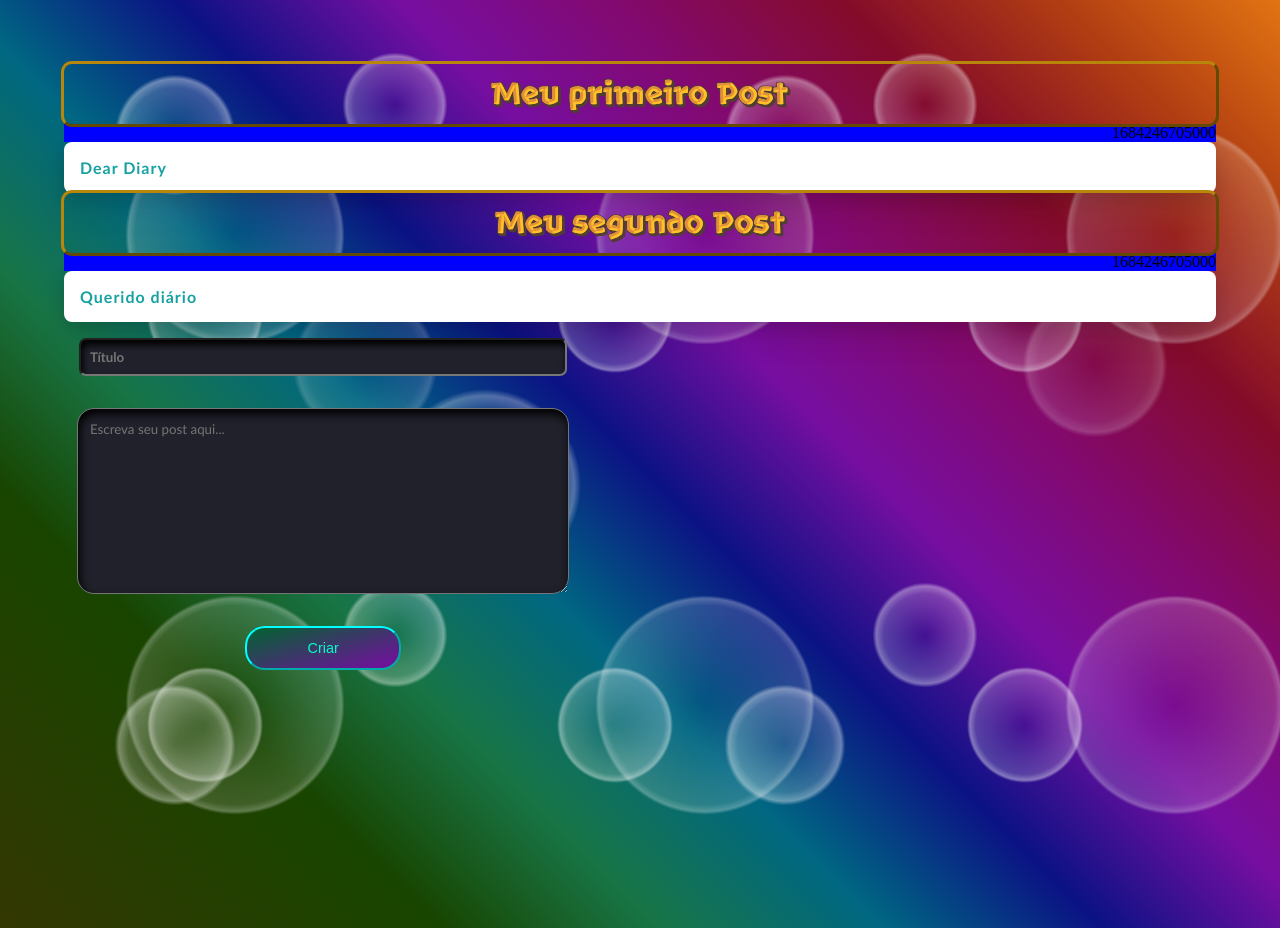
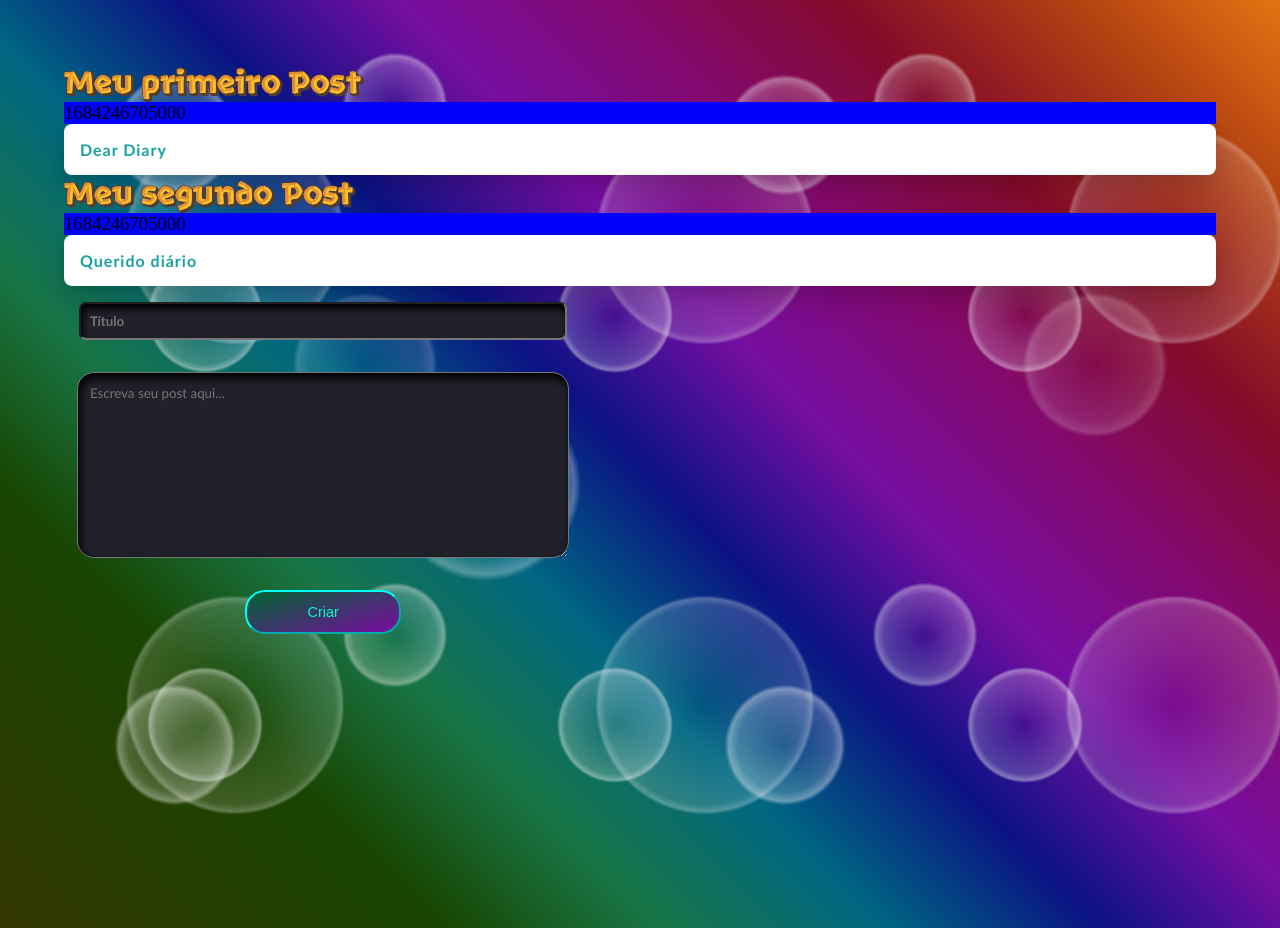
Before and after one commit to Rafashhe/blog_template, a Vue app: page / in a window 1280 px wide. Built offline with nearby package versions, Linux system fonts and the light colour scheme.

Commit message:
novas alterações

```diff
--- a/src/App.vue
+++ b/src/App.vue
@@ -54,8 +54,8 @@ export default {
 <template>
   <div id="lista-posts">
     <div class="x" v-for="x in posts" :key="x.key">
-      <h3>{{ x.title }}</h3>
-      <h4>{{ x.datetime }}</h4>
+      <h3 class="box title">{{ x.title }}</h3>
+      <h3 class="box dia-post">{{ x.datetime }}</h3>
       <p>{{ x.content }}</p>
     </div>
   </div>
@@ -86,13 +86,27 @@ box-sizing: content-box;
 border: 5px solid;
 box-shadow: 0 0 0 1px red, 0 2px 5px rgba(255, 255, 255, 0.3) outset;
 } */
-
-h3 {
+.title {
   text-align: center;
   font-family: 'RocherColor';
   font-size: 30px;
   word-wrap: break-word;
+}
+.dia-post {
+  background-color: blue;
+  text-align: right;
+  font-weight: inherit;
+}
+h3 {
+  display: flex;
+  margin: 0;
+}
 
+.box {
+  border: 5% solid red;
+
+}
+/* h3.title {
   padding: 10px;
   border: 1px solid transparent;
   border-radius: 0.5rem;
@@ -100,12 +114,14 @@ h3 {
   outline-color: darkgoldenrod;
 }
 
-h4 {
-  background-color: blue;
-  text-align: right;
-  font-weight: inherit;
-}
-
+h3.datetime {
+  padding: 10px;
+  border-top: none;
+  border-bottom: 1px solid transparent;
+  border-radius: 0.5rem;
+  outline-style: outset;
+  outline-color: darkgoldenrod;
+} */
 p {
   background-color: #ffffff;
   font-family: "Gill Sans", "Gill Sans MT", Calibri, "Trebuchet MS", sans-serif;
```
